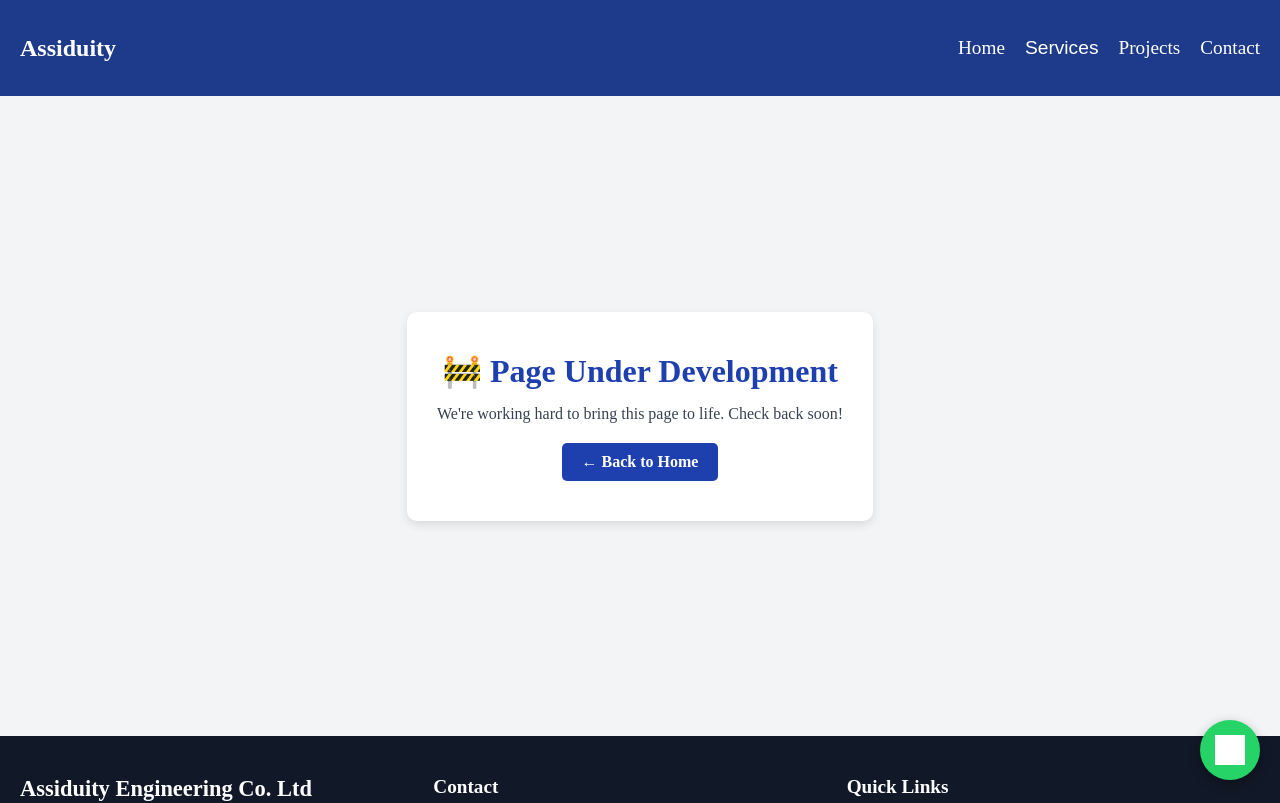
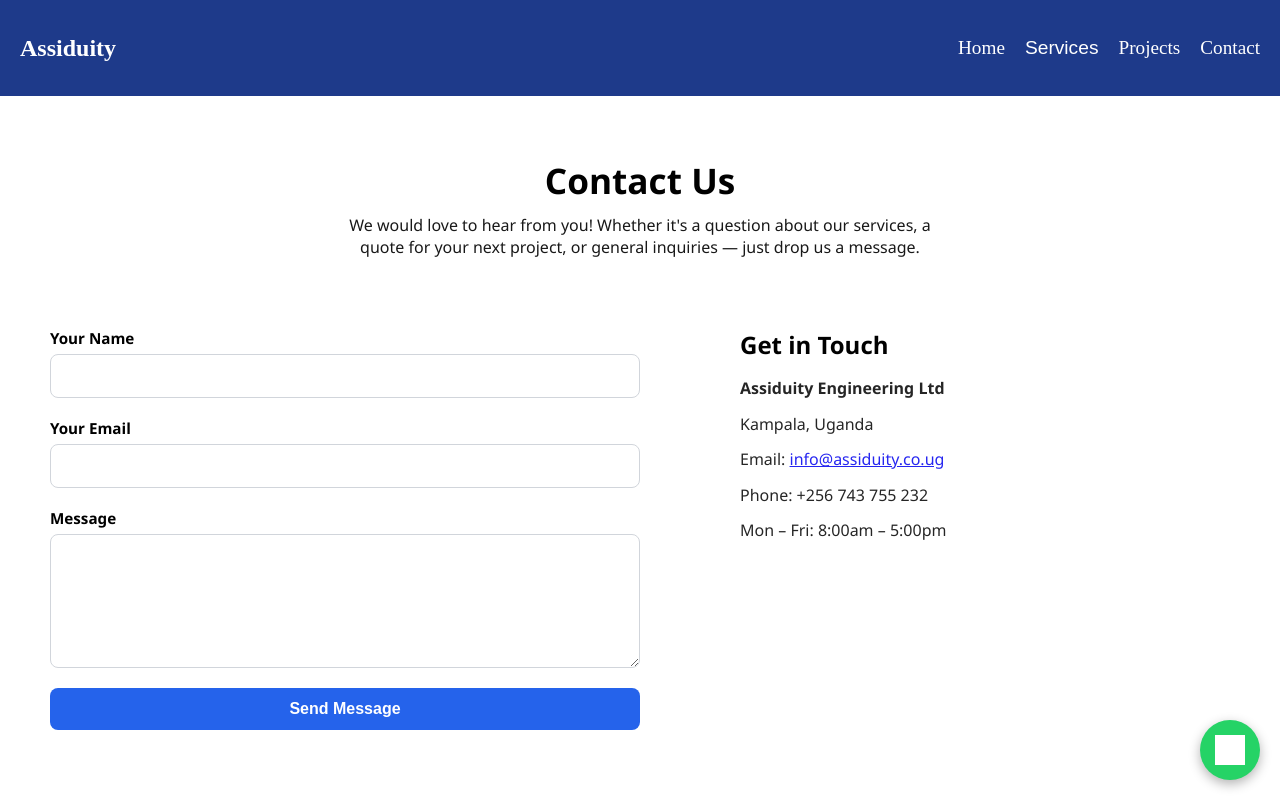
Before and after one commit to asianzuhenry/assiduity-site, a React (Vite) app: page /contact in a window 1280 px wide. Shown: the top 803 px of the page. Built offline with nearby package versions, Linux system fonts and the light colour scheme; no server answers; grey boxes are pictures that could not be loaded; the HTML template or start-up script is replaced by a standard one.

Commit message:
done with the contact page

```diff
--- a/package.json
+++ b/package.json
@@ -10,6 +10,7 @@
     "preview": "vite preview"
   },
   "dependencies": {
+    "@emailjs/browser": "^4.4.1",
     "framer-motion": "^12.23.6",
     "react": "^19.1.0",
     "react-dom": "^19.1.0",
--- a/src/App.jsx
+++ b/src/App.jsx
@@ -6,6 +6,7 @@ import './index.css'
 import Footer from './components/Footer';
 import Navbar from './components/Navbar';
 import WhatsappButton from './components/WhatsappButton';
+import Contact from './pages/Contact';
 
 function App() {
   return (
@@ -16,7 +17,7 @@ function App() {
         <Route path="/about" element={<UnderDevelopment />} />
         <Route path="/services" element={<UnderDevelopment />} />
         <Route path="/projects" element={<UnderDevelopment />} />
-        <Route path="/contact" element={<UnderDevelopment />} />
+        <Route path="/contact" element={<Contact />} />
         <Route path="*" element={<UnderDevelopment />} />
       </Routes>
       <Footer />
--- /dev/null
+++ b/src/pages/Contact.jsx
@@ -0,0 +1,78 @@
+import React, { useRef, useState } from "react";
+import emailjs from "@emailjs/browser";
+import "../styles/pages/Contact.css"; // make sure this CSS file exists
+
+const publicKey = import.meta.env.VITE_EMAILJS_PUBLIC_KEY;
+const serviceId = import.meta.env.VITE_EMAILJS_SERVICE_ID;
+const templateId = import.meta.env.VITE_EMAILJS_TEMPLATE_ID;
+// src/pages/Contact.jsx
+
+const Contact = () => {
+  const form = useRef();
+  const [status, setStatus] = useState(null);
+
+  const sendEmail = (e) => {
+    e.preventDefault();
+    setStatus("sending");
+
+    emailjs
+      .sendForm(
+        serviceId,
+        templateId,
+        form.current,
+        publicKey
+      )
+      .then(() => {
+        setStatus("success");
+        form.current.reset();
+      })
+      .catch(() => setStatus("error"));
+  };
+
+  return (
+    <div className="contact-page">
+      <div className="contact-header">
+        <h1>Contact Us</h1>
+        <p>
+          We would love to hear from you! Whether it's a question about our services, a quote for your next project, or general inquiries — just drop us a message.
+        </p>
+      </div>
+
+      <div className="contact-wrapper">
+        <form ref={form} onSubmit={sendEmail} className="contact-form">
+          <label>
+            Your Name
+            <input type="text" name="name" required />
+          </label>
+
+          <label>
+            Your Email
+            <input type="email" name="email" required />
+          </label>
+
+          <label>
+            Message
+            <textarea name="message" rows="6" required />
+          </label>
+
+          <button type="submit">Send Message</button>
+
+          {status === "success" && <p className="status success">✅ Message sent successfully!</p>}
+          {status === "error" && <p className="status error">❌ Failed to send. Try again.</p>}
+          {status === "sending" && <p className="status sending">⏳ Sending...</p>}
+        </form>
+
+        <div className="contact-info">
+          <h2>Get in Touch</h2>
+          <p><strong>Assiduity Engineering Ltd</strong></p>
+          <p>Kampala, Uganda</p>
+          <p>Email: <a href="mailto:info@assiduity.co.ug">info@assiduity.co.ug</a></p>
+          <p>Phone: +256 743 755 232</p>
+          <p>Mon – Fri: 8:00am – 5:00pm</p>
+        </div>
+      </div>
+    </div>
+  );
+};
+
+export default Contact;
--- /dev/null
+++ b/src/styles/pages/Contact.css
@@ -0,0 +1,146 @@
+/* src/styles/Contact.css */
+
+.contact-page {
+  padding: 60px 20px;
+  font-family: 'Segoe UI', sans-serif;
+  background-color: var(--bg);
+  color: var(--text);
+}
+
+.contact-header {
+  text-align: center;
+  margin-bottom: 40px;
+}
+
+.contact-header h1 {
+  font-size: 2.2rem;
+  margin-bottom: 10px;
+  color: var(--accent);
+}
+
+.contact-header p {
+  max-width: 600px;
+  margin: 0 auto;
+  font-size: 1rem;
+  opacity: 0.9;
+}
+
+.contact-wrapper {
+  display: flex;
+  flex-wrap: wrap;
+  gap: 40px;
+  justify-content: center;
+  align-items: flex-start;
+  margin-top: 40px;
+}
+
+.contact-form {
+  flex: 1 1 400px;
+  background-color: var(--card-bg);
+  border: 1px solid var(--card-border);
+  border-radius: 10px;
+  padding: 30px;
+  box-shadow: 0 6px 16px var(--shadow);
+  display: flex;
+  flex-direction: column;
+  gap: 20px;
+}
+
+.contact-form label {
+  display: flex;
+  flex-direction: column;
+  font-weight: 600;
+  font-size: 0.95rem;
+}
+
+.contact-form input,
+.contact-form textarea {
+  padding: 12px;
+  margin-top: 6px;
+  border: 1px solid #d1d5db;
+  border-radius: 8px;
+  font-size: 1rem;
+  background-color: white;
+  color: #1f2937;
+  transition: border 0.3s;
+}
+
+.dark .contact-form input,
+.dark .contact-form textarea {
+  background-color: #1e293b;
+  color: #f1f5f9;
+  border: 1px solid #334155;
+}
+
+.contact-form input:focus,
+.contact-form textarea:focus {
+  border-color: var(--accent);
+  outline: none;
+}
+
+.contact-form button {
+  padding: 12px 20px;
+  background-color: var(--accent);
+  color: white;
+  font-weight: bold;
+  border: none;
+  border-radius: 8px;
+  font-size: 1rem;
+  cursor: pointer;
+  transition: background-color 0.3s;
+  background-color: #2563eb;
+}
+
+.contact-form button:hover {
+  background-color: #334155;
+
+}
+
+.status {
+  margin-top: -10px;
+  font-size: 0.95rem;
+  padding-left: 5px;
+}
+
+.status.success {
+  color: green;
+}
+.status.error {
+  color: red;
+}
+.status.sending {
+  color: orange;
+}
+
+.contact-info {
+  flex: 1 1 300px;
+  background-color: var(--card-bg);
+  border: 1px solid var(--card-border);
+  border-radius: 10px;
+  padding: 30px;
+  box-shadow: 0 6px 16px var(--shadow);
+}
+
+.contact-info h2 {
+  margin-bottom: 15px;
+  color: var(--accent);
+}
+
+.contact-info p {
+  font-size: 1rem;
+  line-height: 1.6;
+  margin-bottom: 10px;
+  opacity: 0.85;
+}
+
+/* Responsive */
+@media (max-width: 768px) {
+  .contact-wrapper {
+    flex-direction: column;
+  }
+
+  .contact-form,
+  .contact-info {
+    width: 100%;
+  }
+}
```
Also changed, not shown: 2 other files (tests, documents, lock files or other folders).
